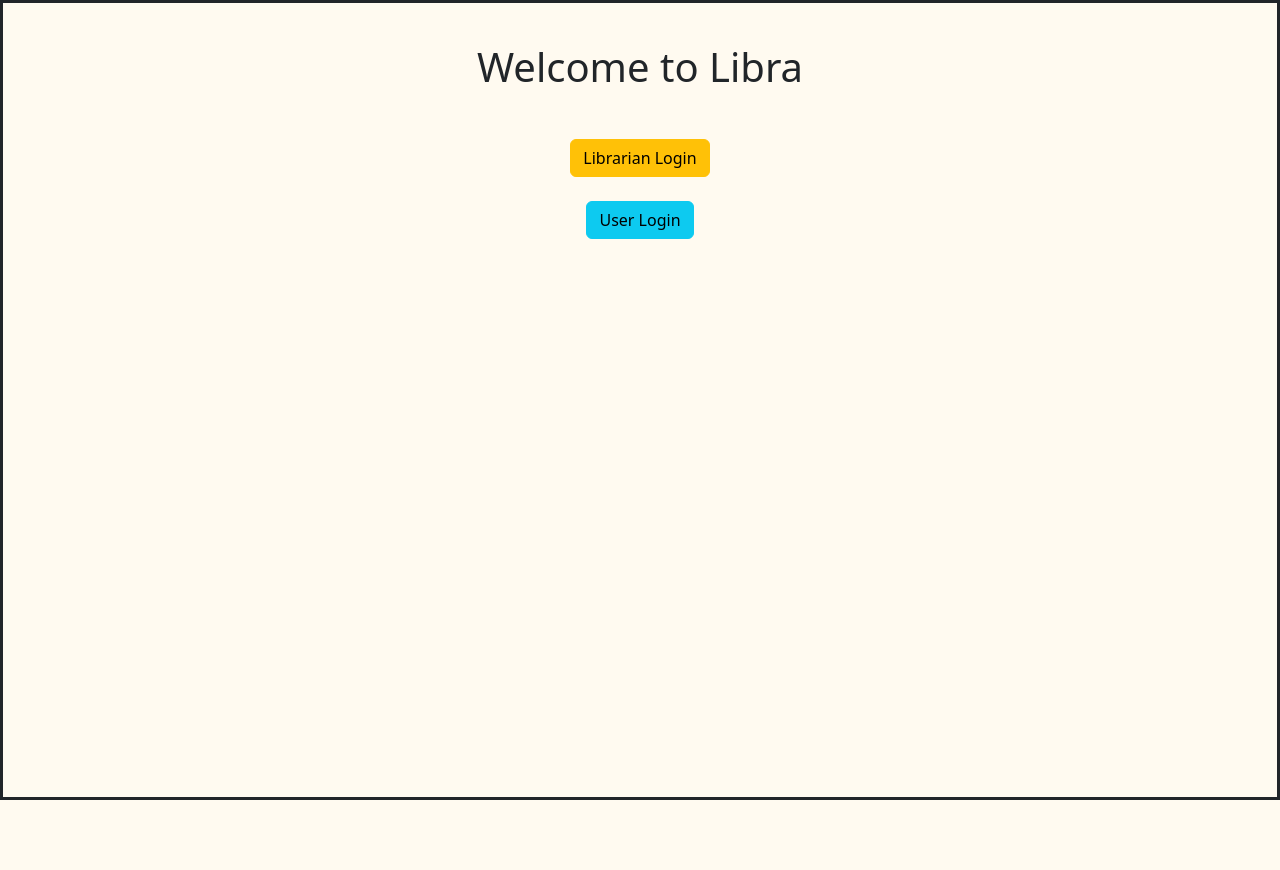
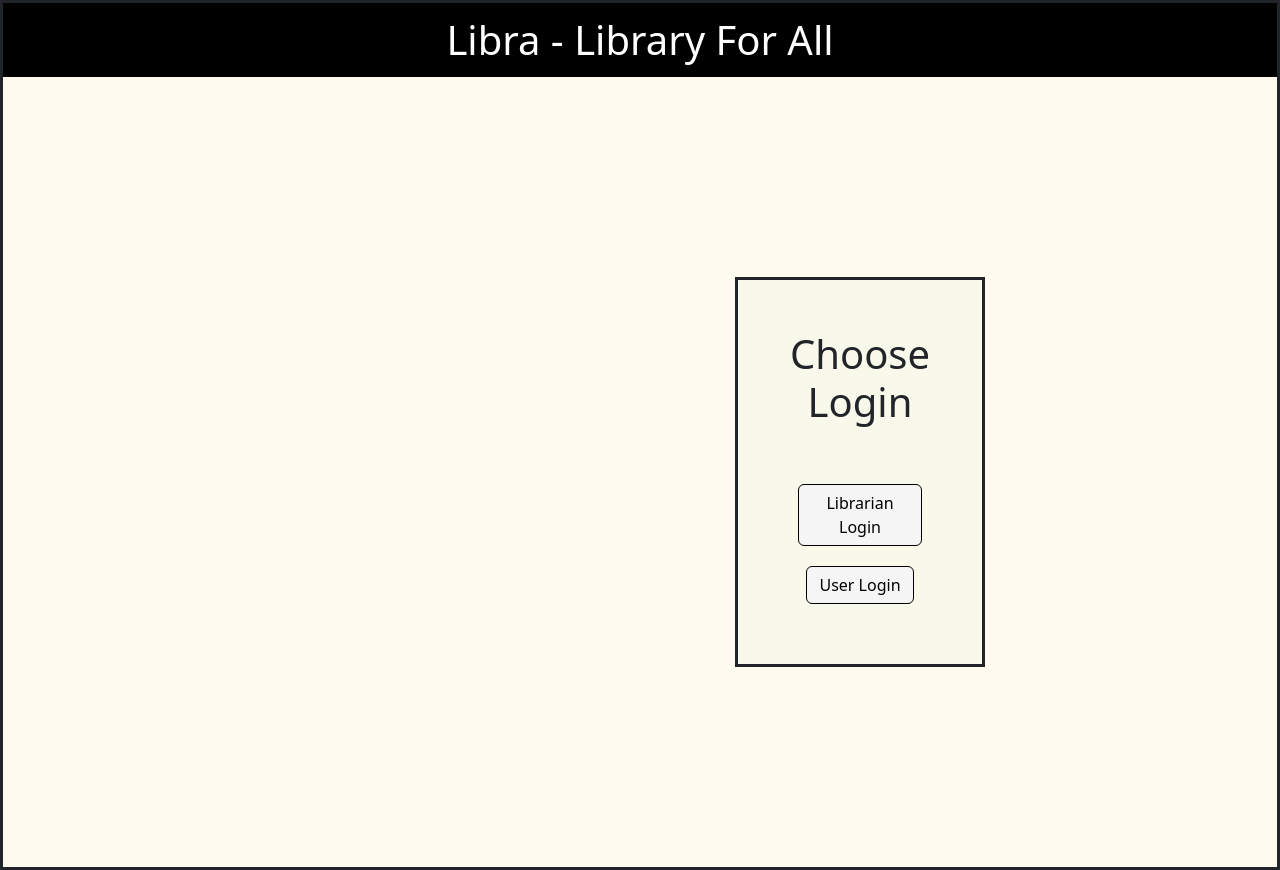
Before and after one commit to Shiva9361/Libra-main, a Flask app: page /login in a window 1280 px wide. Before the commit the page ends 800 px from the top, so only its background shows below. Run offline with Flask 3, Linux system fonts and the light colour scheme.

Commit message:
Revamped UI

```diff
--- a/templates/base.html
+++ b/templates/base.html
@@ -29,6 +29,19 @@
             min-height: 100%;
             min-width: 100%;
         }
+        .btn-primary{
+            background-color:#ADD8FE;
+            color: black;
+            border-color: black;
+        }
+        .btn-info{
+            background-color: whitesmoke;
+        border-color: black;
+        }
+        .btn-info:hover{
+            background-color: #ADD8FE;
+            border-color: white ;
+        }
     </style>
     <div class="container">
         {% block header %}
--- a/templates/librarian_requests.html
+++ b/templates/librarian_requests.html
@@ -33,6 +33,7 @@
         border-radius:25px;
         margin:10px;
         padding: 10px;
+        background-color:#f4f5de;
     }
 </style>
 
--- a/templates/root_login.html
+++ b/templates/root_login.html
@@ -1,23 +1,41 @@
 {% extends "base.html" %}
 {% block title %}Sign Up{% endblock %}
 {% block content %}
+<div class= "row header">
+    <div class="col-15">
+        <h1 class="hh">Libra - Library For All</h1>
+    </div>
+</div>
+<div class="login">
     <h1>
-    Welcome to Libra
+        Choose Login
     </h1>
     <form class="mt-5" action="{{librarian_url}}"" id=" root_form">
-    <button class="btn btn-warning" type="submit">Librarian Login</button>
+        <button class="btn btn-info" type="submit">Librarian Login</button>
     </form>
-<br>
     <form action="{{user_url}}">
         <button class="btn btn-info" type="submit">User Login</button>
     </form>
+</div>
 
 {% endblock %}
 {% block style %}
 <style>
+    .header{
+        border-style: solid;
+        background-color:black;
+        border-color: black;
+        color:white;
+        display: flex;
+        text-align: center;
+    }
+    .hh{
+        margin: 10px;
+    }
     h1 {
         margin-top: 40px;
         text-align: center;
+        margin-bottom: 0px;
     }
 
     form {
@@ -25,5 +43,20 @@
         flex-direction: column;
         align-items: center;
     }
+    .login{
+        display: flex;
+        flex-direction: column;
+        align-items: center;
+        margin: 200px;
+        margin-left: 720px;
+        border-style: solid;
+        width: 20%;
+        padding: 50px;
+        padding-top: 10px;
+        background-color:#f8f8eb;
+    }
+    .btn-info{
+        margin: 10px;
+    }
 </style>
 {% endblock %}
--- a/templates/user_home_search.html
+++ b/templates/user_home_search.html
@@ -16,7 +16,7 @@ Home
         <form action="/user/home/search/sections" method ="post">
             <span class="inline">
             <input class="form-label" type="search" placeholder="search" name="key"/>
-            <input class="btn btn-info"type="submit" value="🔍"/>
+            <input class="btn btn-primary"type="submit" value="🔍"/>
             </span>
         </form>
     </div>
--- a/templates/user_profile.html
+++ b/templates/user_profile.html
@@ -34,6 +34,7 @@
         margin: 10px 0px 10px;
         border-style: solid;
         border-radius: 25px;
+        background-color:#f4f5de;
     }
     .items{
         padding-left: 20px;
```
Also changed, not shown: templates/librarian_base.html (+7 -4 lines), templates/librarian_dashboard.html (+22 -5 lines), templates/librarian_login.html (+31 -2 lines), templates/user_base.html (+4 -3 lines), templates/user_feedback.html (+15 -0 lines), templates/user_home.html (+7 -3 lines), templates/user_login.html (+31 -2 lines), templates/user_signup.html (+31 -0 lines), instance/library_database.sqlite3. Lines whose indentation alone changed are shown as unchanged.
